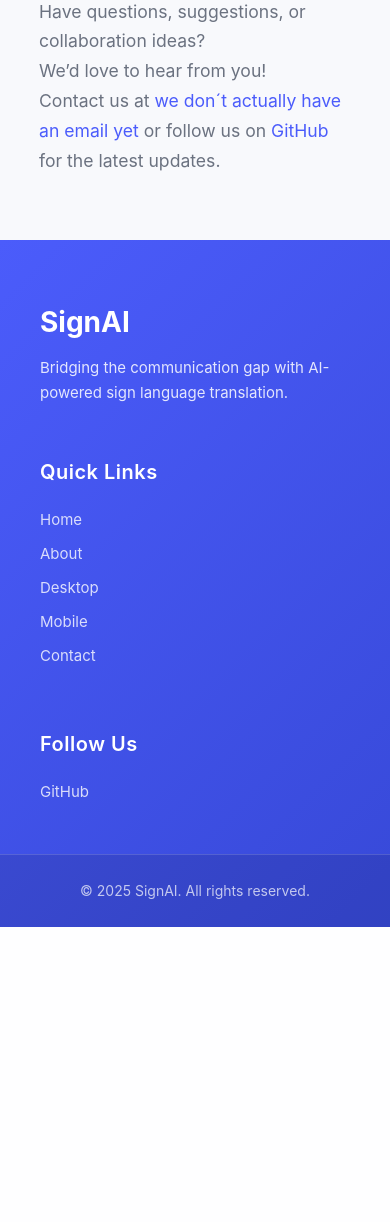
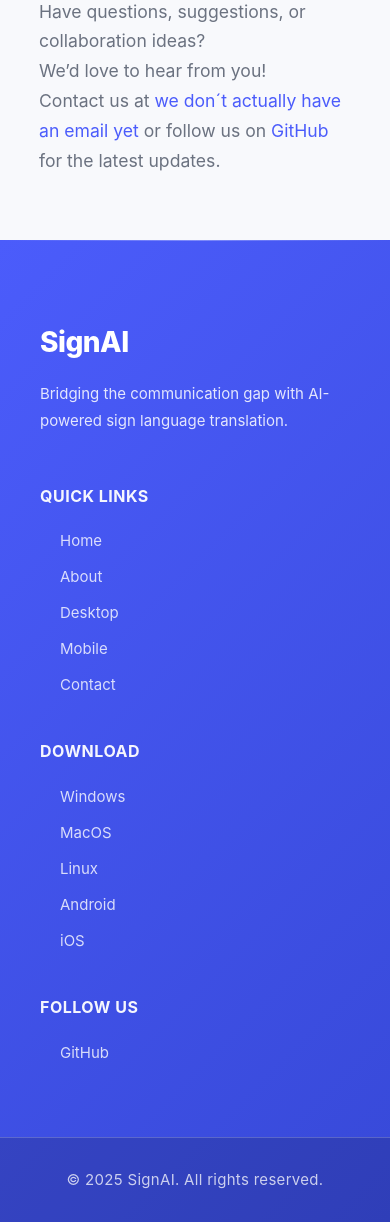
Before and after one commit to Stefanos0710/SignAI, a Flask app: page / in a window 390 px wide; the page is wider, and only the part inside the window is pictured. Shown: the part 3900-5122 px from the top of that part. Before the commit the page ends 4827 px from the top of that part, so only its background shows below. Run offline with Flask 2, Linux system fonts and the light colour scheme.

Commit message:
Redesign footer layout and add download links
Updated the footer styles in both download.css and main.css to use a grid layout, improved responsiveness, and adjusted typography and spacing for better readability. Added a new 'Download' section to the footer in index.html with platform-specific download links.

```diff
--- a/product_webside/static/css/main.css
+++ b/product_webside/static/css/main.css
@@ -384,75 +384,123 @@ footer {
   color: white;
   width: 100%;
   margin: 0;
-  padding: 60px 0 0 0;
+  padding: 80px 0 0 0;
   box-sizing: border-box;
   position: relative;
+  overflow-x: hidden;
+}
+
+footer::before {
+  content: "";
+  position: absolute;
+  top: 0;
+  left: 0;
+  right: 0;
+  height: 1px;
+  background: linear-gradient(90deg, transparent, rgba(255, 255, 255, 0.3), transparent);
 }
 
 .footer-container {
-  display: flex;
-  justify-content: space-around;
-  align-items: flex-start;
-  flex-wrap: wrap;
-  gap: 50px;
-  max-width: 1300px;
+  display: grid;
+  grid-template-columns: 1.5fr 1fr 1fr 1fr;
+  gap: 30px;
+  max-width: 1400px;
   margin: 0 auto;
-  padding: 0 40px 40px 40px;
+  padding: 0 40px 60px 40px;
+}
+
+@media (max-width: 1200px) {
+  .footer-container {
+    grid-template-columns: 1fr 1fr;
+    gap: 40px;
+  }
+}
+
+@media (max-width: 640px) {
+  .footer-container {
+    grid-template-columns: 1fr;
+    gap: 30px;
+  }
 }
 
 .footer-section {
-  flex: 1 1 280px;
-  min-width: 200px;
+  text-align: left;
+  max-width: 100%;
+  min-width: 0;
+}
+
+.footer-section h2 {
+  color: #fff;
+  font-size: 28px;
+  margin-bottom: 15px;
+  font-weight: 800;
+  letter-spacing: -0.5px;
 }
 
 .footer-section h3 {
   color: #fff;
   margin-bottom: 20px;
-  font-size: 20px;
-  font-weight: 600;
+  font-size: 16px;
+  font-weight: 700;
   letter-spacing: 0.5px;
+  text-transform: uppercase;
+  opacity: 0.95;
 }
 
 .footer-section p {
   color: rgba(255, 255, 255, 0.85);
   font-size: 15px;
-  line-height: 1.7;
-  max-width: 100%;
+  line-height: 1.8;
+  max-width: none;
+  width: 100%;
+  margin-bottom: 20px;
+  word-wrap: break-word;
+  overflow-wrap: break-word;
+  hyphens: auto;
 }
 
 .footer-section a {
   display: block;
   color: rgba(255, 255, 255, 0.8);
   text-decoration: none;
-  margin-bottom: 10px;
+  margin-bottom: 12px;
   font-size: 15px;
   transition: all 0.3s ease;
-  padding-left: 0;
+  padding-left: 20px;
+  position: relative;
+}
+
+.footer-section a::before {
+  content: "→";
+  position: absolute;
+  left: 0;
+  opacity: 0;
+  transition: all 0.3s ease;
 }
 
 .footer-section a:hover {
   color: #ffffff;
-  transform: translateX(5px);
+  transform: translateX(8px);
   text-decoration: none;
 }
 
-.footer-section h2 {
-  color: #fff;
-  font-size: 28px;
-  margin-bottom: 10px;
+.footer-section a:hover::before {
+  opacity: 1;
+  left: 0;
 }
 
 .footer-bottom {
   text-align: center;
   margin: 0;
-  border-top: 1px solid rgba(255, 255, 255, 0.15);
-  padding: 25px 20px;
-  background: rgba(0, 0, 0, 0.1);
+  border-top: 1px solid rgba(255, 255, 255, 0.2);
+  padding: 30px 20px;
+  background: rgba(0, 0, 0, 0.15);
 }
 
 .footer-bottom p {
   margin: 0;
-  font-size: 14px;
-  color: rgba(255, 255, 255, 0.7);
+  font-size: 15px;
+  color: rgba(255, 255, 255, 0.75);
   max-width: 100%;
+  letter-spacing: 0.3px;
 }
--- a/product_webside/templates/index.html
+++ b/product_webside/templates/index.html
@@ -141,6 +141,14 @@
             <a href="#contact">Contact</a>
         </div>
         <div class="footer-section">
+            <h3>Download</h3>
+            <a href="/download#download-windows">Windows</a>
+            <a href="/download#download-macos">MacOS</a>
+            <a href="/download#download-linux">Linux</a>
+            <a href="/download#download-android">Android</a>
+            <a href="/download#download-ios">iOS</a>
+        </div>
+        <div class="footer-section">
             <h3>Follow Us</h3>
             <a href="https://github.com/Stefanos0710/SignAI" target="_blank">GitHub</a>
         </div>
```
Also changed, not shown: product_webside/static/css/download.css (+15 -14 lines).
